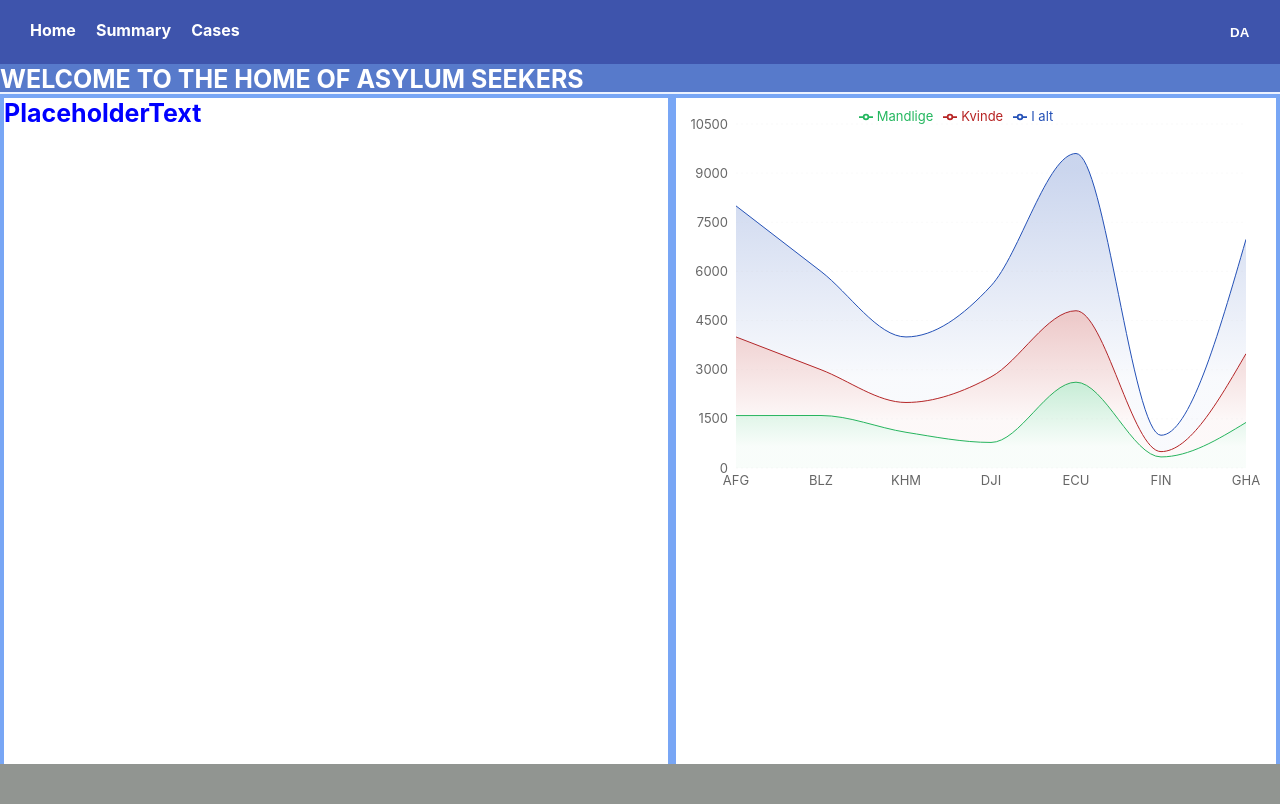
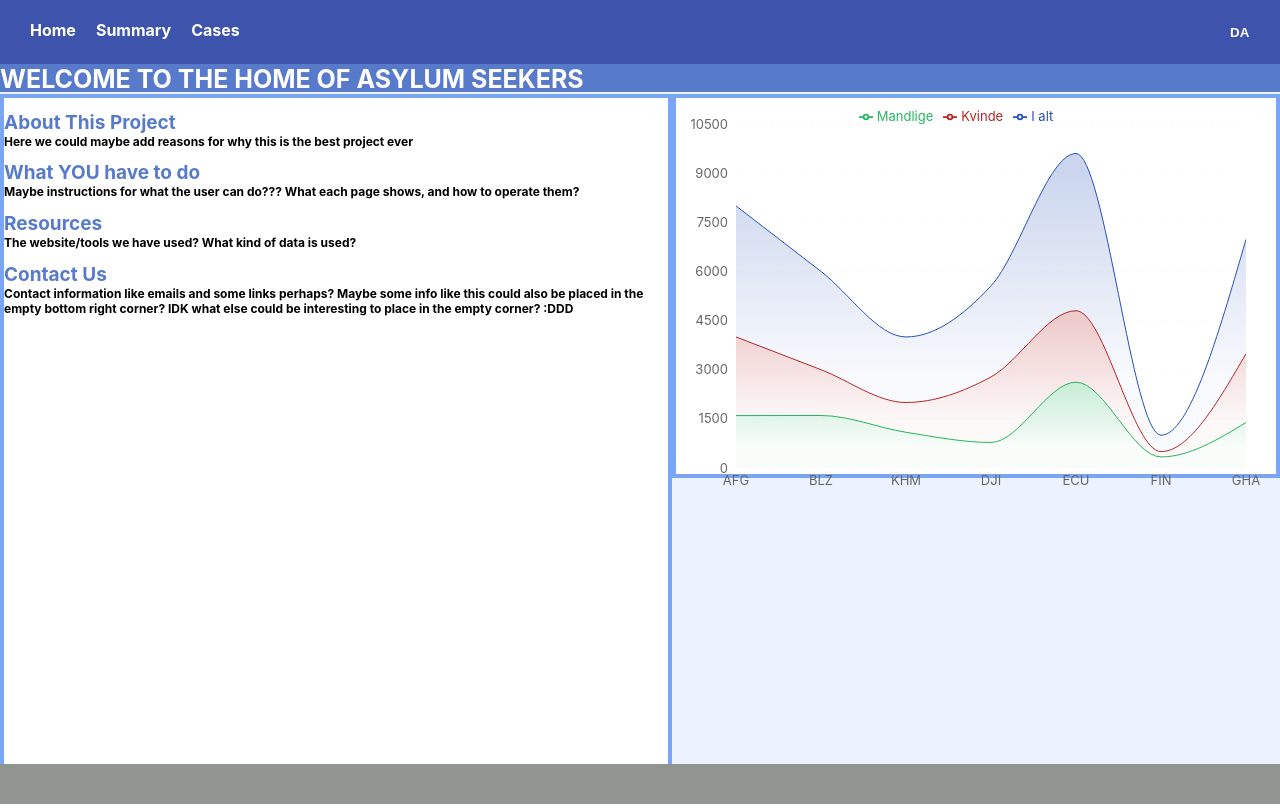
Before and after one commit to lilygostovic/DASS-frontend, a React (Create React App) app: page / in a window 1280 px wide. Built offline with nearby package versions, Linux system fonts and the light colour scheme.

Commit message:
Added some possible text sections

```diff
--- a/src/pages/Home/index.tsx
+++ b/src/pages/Home/index.tsx
@@ -50,18 +50,46 @@ export const Home = () => {
           >
           <div
             style={{
-              color: "blue",
               backgroundColor: "#ffffff",
               height: "84vh",
               width: "100%",
               border: "4px solid #78A6F5",
             }}
           >
-            PlaceholderText
+            <h1 style={{ fontSize: "19px", color: "#577ACB" }}>
+              About This Project
+              <div style={{ fontSize: "12px", color: "black" }}>
+                Here we could maybe add reasons for why this is the best project ever
+              </div>
+            </h1>
+
+            <h1 style={{ fontSize: "19px", color: "#577ACB" }}>
+              What YOU have to do
+              <div style={{ fontSize: "12px", color: "black" }}>
+                Maybe instructions for what the user can do???
+                What each page shows, and how to operate them?
+              </div>
+            </h1>
+
+            <h1 style={{ fontSize: "19px", color: "#577ACB" }}>
+              Resources
+              <div style={{ fontSize: "12px", color: "black" }}>
+                The website/tools we have used? What kind of data is used?
+              </div>
+            </h1>
+
+            <h1 style={{ fontSize: "19px", color: "#577ACB" }}>
+              Contact Us
+              <div style={{ fontSize: "12px", color: "black" }} >
+                Contact information like emails and some links perhaps?
+                Maybe some info like this could also be placed in the empty bottom right corner?
+                IDK what else could be interesting to place in the empty corner? :DDD
+              </div>
+            </h1>
           </div>
           <div
             style={{
-              height: "85vh",
+              height: "47vh",
               backgroundColor: "#ffffff",
               border: "4px solid #78A6F5",
               width: "50%",
```
